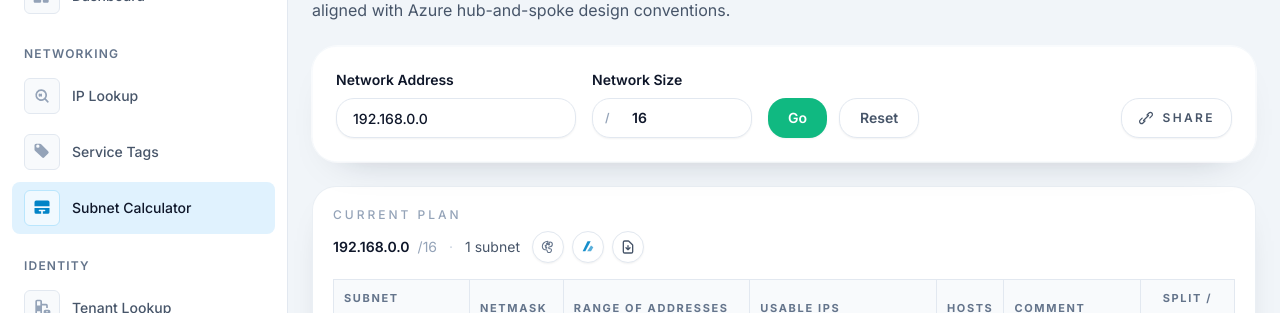
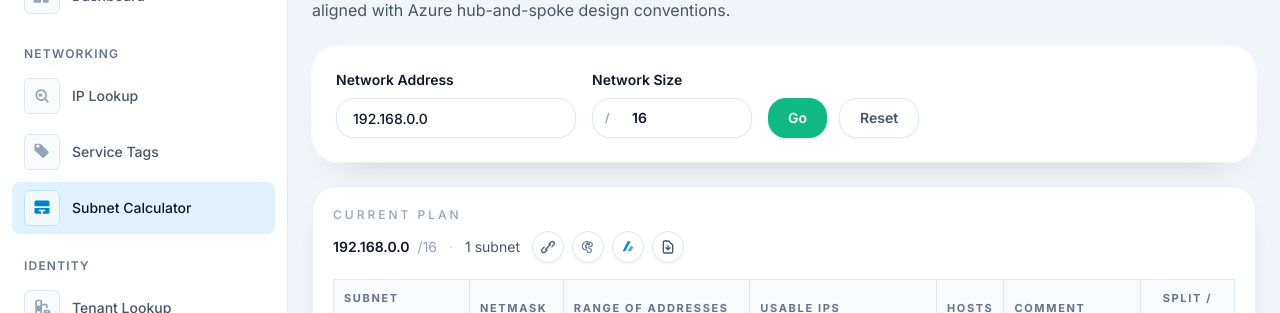
Before and after one commit to endgor/azure-ip-lookup, a Next.js app: page /tools/subnet-calculator in a window 1280 px wide. Shown: the part 134-447 px from the top of the page. Built offline with nearby package versions, Linux system fonts and the light colour scheme.

Commit message:
Move share control to toolbar

```diff
--- a/src/pages/tools/subnet-calculator.tsx
+++ b/src/pages/tools/subnet-calculator.tsx
@@ -575,7 +575,7 @@ export default function SubnetCalculatorPage(): JSX.Element {
 
         <div className="relative rounded-[26px] bg-white/95 p-6 shadow-[0_18px_42px_-30px_rgba(15,23,42,0.35)] ring-1 ring-white/60 backdrop-blur">
           <div className="absolute inset-0 rounded-3xl border border-slate-100/40" aria-hidden />
-          <form onSubmit={handleApplyNetwork} className="relative z-10 grid w-full grid-cols-1 gap-4 sm:grid-cols-[240px_160px_minmax(0,1fr)_auto] sm:items-end">
+          <form onSubmit={handleApplyNetwork} className="relative z-10 grid w-full grid-cols-1 gap-4 sm:grid-cols-[240px_160px_minmax(0,1fr)] sm:items-end">
             <label className="flex flex-col gap-2 text-sm text-slate-700">
               <span className="text-sm font-semibold text-slate-900">Network Address</span>
               <input
@@ -618,25 +618,6 @@ export default function SubnetCalculatorPage(): JSX.Element {
               </button>
             </div>
 
-            <div className="flex items-center gap-3 sm:col-start-4 sm:justify-self-end">
-              <button
-                type="button"
-                onClick={handleShare}
-                className="inline-flex h-10 items-center justify-center gap-2 rounded-[18px] border border-slate-200 bg-white px-4 py-2 text-xs font-semibold uppercase tracking-[0.2em] text-slate-600 shadow-sm transition hover:border-sky-200 hover:text-sky-700 focus:outline-none focus:ring-2 focus:ring-sky-200 focus:ring-offset-2 focus:ring-offset-white disabled:cursor-not-allowed disabled:opacity-70"
-                disabled={isGeneratingShare}
-                title="Copy a shareable link to this subnet plan"
-              >
-                <svg className="h-4 w-4" viewBox="0 0 24 24" fill="none" stroke="currentColor" strokeWidth={1.8} aria-hidden>
-                  <path
-                    strokeLinecap="round"
-                    strokeLinejoin="round"
-                    d="M13.5 7.5l3-3a3 3 0 114.243 4.243l-3 3M10.5 16.5l-3 3a3 3 0 11-4.243-4.243l3-3M8.25 15.75l7.5-7.5"
-                  />
-                </svg>
-                {shareStatus === 'copied' ? 'Copied!' : shareStatus === 'error' ? 'Copy Failed' : 'Share'}
-              </button>
-            </div>
-
             {formError && (
               <div className="ml-auto max-w-xs rounded-[18px] border border-rose-200 bg-rose-50 px-4 py-2.5 text-sm text-rose-700 shadow-sm">
                 {formError}
@@ -661,6 +642,44 @@ export default function SubnetCalculatorPage(): JSX.Element {
 
                 <div className="flex flex-wrap items-center gap-2">
                   <div className="flex items-center gap-2">
+                    <button
+                      type="button"
+                      onClick={handleShare}
+                      className={`inline-flex h-8 w-8 items-center justify-center rounded-full border bg-white shadow-sm transition focus:outline-none focus:ring-2 focus:ring-sky-200 ${
+                        shareStatus === 'copied'
+                          ? 'border-emerald-300 text-emerald-600'
+                          : shareStatus === 'error'
+                            ? 'border-rose-300 text-rose-500'
+                            : 'border-slate-200 text-slate-600 hover:border-sky-300 hover:text-sky-600'
+                      }`}
+                      disabled={isGeneratingShare}
+                      title={
+                        shareStatus === 'copied'
+                          ? 'Link copied'
+                          : shareStatus === 'error'
+                            ? 'Copy failed'
+                            : 'Copy shareable link'
+                      }
+                    >
+                      {shareStatus === 'copied' ? (
+                        <svg className="h-4 w-4" viewBox="0 0 24 24" fill="none" stroke="currentColor" strokeWidth={1.8}>
+                          <path strokeLinecap="round" strokeLinejoin="round" d="M5 13l4 4L19 7" />
+                        </svg>
+                      ) : shareStatus === 'error' ? (
+                        <svg className="h-4 w-4" viewBox="0 0 24 24" fill="none" stroke="currentColor" strokeWidth={1.8}>
+                          <path strokeLinecap="round" strokeLinejoin="round" d="M6 6l12 12M6 18L18 6" />
+                        </svg>
+                      ) : (
+                        <svg className="h-4 w-4" viewBox="0 0 24 24" fill="none" stroke="currentColor" strokeWidth={1.8}>
+                          <path
+                            strokeLinecap="round"
+                            strokeLinejoin="round"
+                            d="M13.5 7.5l3-3a3 3 0 114.243 4.243l-3 3M10.5 16.5l-3 3a3 3 0 11-4.243-4.243l3-3M8.25 15.75l7.5-7.5"
+                          />
+                        </svg>
+                      )}
+                    </button>
+
                     <button
                       type="button"
                       onClick={() => setIsColorModeActive((current) => !current)}
```
